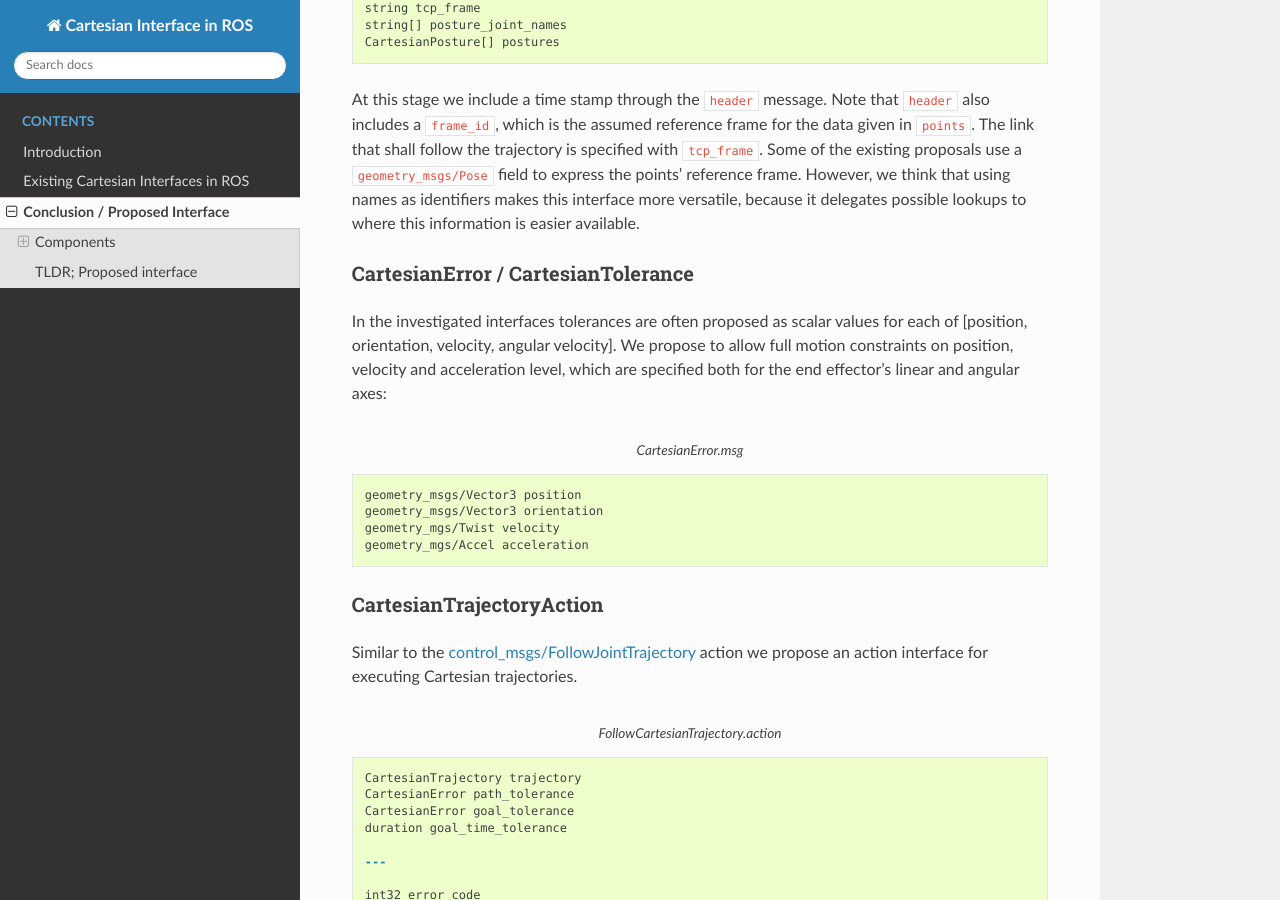
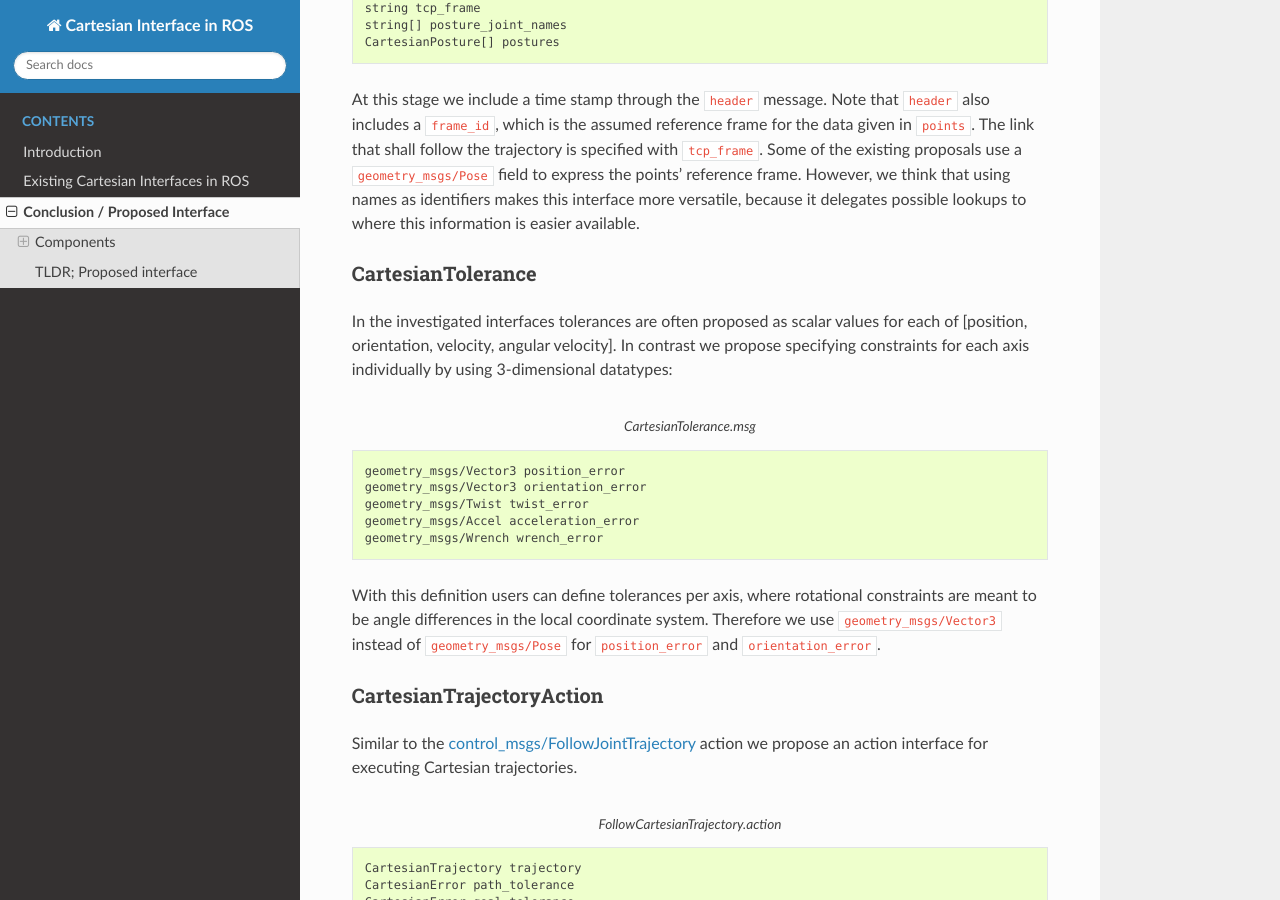
Before and after one commit to fzi-forschungszentrum-informatik/fzi_robot_interface_proposal, a Sphinx documentation site: the page built from source/proposal/index.rst, in a window 1280 px wide and 900 px high, scrolled down 1819 px. Built offline with Sphinx 7.4.7 and the Read the Docs theme 2.0.0, drawn with Linux system fonts in a browser that asks for light colours; some of the changed text lies outside the part shown.

Commit message:
Added clarification about CartesianTolerance

```diff
--- a/source/proposal/index.rst
+++ b/source/proposal/index.rst
@@ -93,21 +93,26 @@ The link that shall follow the trajectory is specified with ``tcp_frame``.
 Some of
 the existing proposals use a ``geometry_msgs/Pose`` field to express the points' reference frame. However, we think that using names as identifiers makes this interface more versatile, because it delegates possible lookups to where this information is easier available.
 
-CartesianError / CartesianTolerance
+CartesianTolerance
 ~~~~~~~~~~~~~~~~~~~~~~~~~~~~~~~~~~~
 
 In the investigated interfaces tolerances are often proposed as scalar values for each of [position,
-orientation, velocity, angular velocity]. We propose to allow full motion
-constraints on position, velocity and acceleration level, which are specified
-both for the end effector's linear and angular axes:
+orientation, velocity, angular velocity]. In contrast we propose specifying constraints for each
+axis individually by using 3-dimensional datatypes:
 
 .. code-block:: yaml
-   :caption: CartesianError.msg
+   :caption: CartesianTolerance.msg
 
-   geometry_msgs/Vector3 position
-   geometry_msgs/Vector3 orientation
-   geometry_mgs/Twist velocity
-   geometry_mgs/Accel acceleration
+   geometry_msgs/Vector3 position_error
+   geometry_msgs/Vector3 orientation_error
+   geometry_msgs/Twist twist_error
+   geometry_msgs/Accel acceleration_error
+   geometry_msgs/Wrench wrench_error
+
+With this definition users can define tolerances per axis, where rotational constraints are meant to
+be angle differences in the local coordinate system. Therefore we use ``geometry_msgs/Vector3``
+instead of ``geometry_msgs/Pose`` for ``position_error`` and ``orientation_error``.
+
 
 CartesianTrajectoryAction
 ~~~~~~~~~~~~~~~~~~~~~~~~~
@@ -213,11 +218,12 @@ As elaborated in the previous section we propose the following action interface
        geometry_mgs/Twist twist
        geometry_msgs/Accel acceleration
        geometry_msgs/Wrench wrench
-   CartesianError error
-     geometry_msgs/Vector3 position
-     geometry_msgs/Vector3 orientation
-     geometry_mgs/Twist velocity
-     geometry_mgs/Accel acceleration
+   CartesianTrajectoryPoint error
+       duration time_from_start
+       geometry_mgs/Pose pose
+       geometry_mgs/Twist twist
+       geometry_msgs/Accel acceleration
+       geometry_msgs/Wrench wrench
 
 .. note::
    For readability reasons we left the commonly-used ROS messages collapsed.
```
